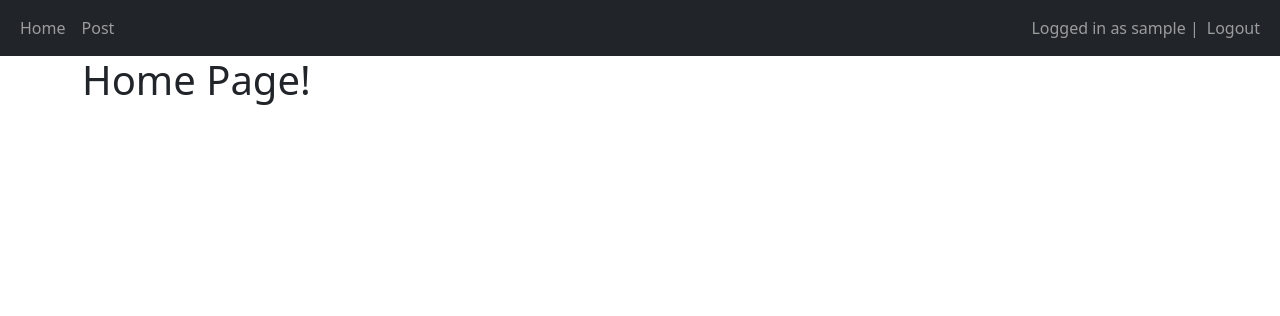
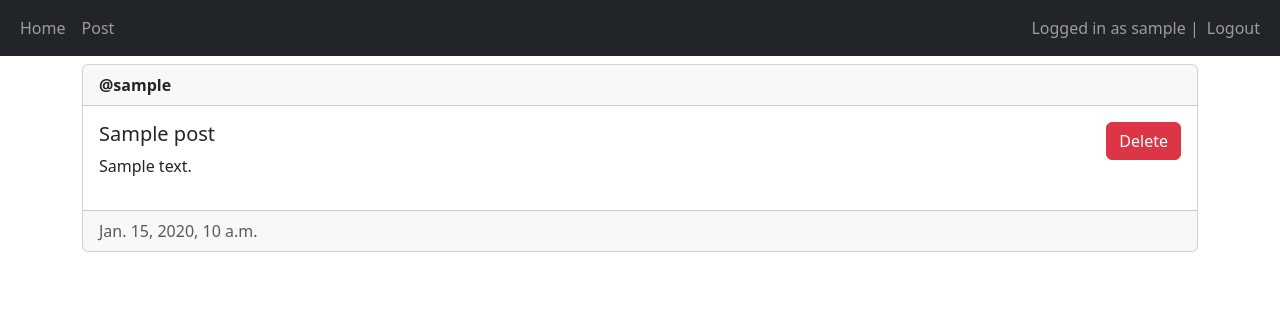
Before and after one commit to Ditra02/Django-User-Management, a Django app: page / in a window 1280 px wide. Shown: the top 316 px of the page. Run offline with Django 4.2, Linux system fonts and the light colour scheme; a user stored in the database is signed in; tables that the repository leaves empty hold one stand-in row (values such as "Sample post").

Commit message:
add deleting features for post

```diff
--- a/website/main/templates/main/home.html
+++ b/website/main/templates/main/home.html
@@ -3,5 +3,29 @@
 {% block title %} Home Page {% endblock %}
 
 {% block content %}
-    <h1>Home Page!</h1>
+    {% for post in posts %}
+        <div class="card mt-2">
+            <div class="card-header"><strong>@{{ post.author.username }}</strong></div>
+            <div class="card-body d-flex flex-row justify-content-between">
+                <div>
+                    <h5 class="card-title">{{ post.title }}</h5>
+                    <p>{{ post.description }}</p>
+                </div>
+
+                <div>
+                    {% if request.user == post.author %}
+                        <form action="" method="post">
+                            {% csrf_token %}
+                            <button type="submit" class="btn btn-danger" name="post-id" value="{{ post.id }}">Delete</button>
+                        </form>
+                    {% endif %}
+                </div>
+            </div>
+            <div class="card-footer text-muted">
+                {{ post.created_at }}
+            </div>
+        </div>
+    {% empty %}
+    <p>No post yet:(</p>
+    {% endfor %}
 {% endblock %}
--- a/website/main/views.py
+++ b/website/main/views.py
@@ -2,11 +2,22 @@ from django.shortcuts import render, HttpResponse, redirect
 from .forms import RegisterForm, PostForm
 from django.contrib.auth import login, logout, authenticate
 from django.contrib.auth.decorators import login_required
-# Create your views here.
+from .models import Post
 
 @login_required(login_url="/login")
 def home(request):
-    return render(request=request, template_name='main/home.html')
+    posts = Post.objects.all()
+
+    if request.method == "POST":
+        post_id = request.POST.get("post-id")
+        post = Post.objects.filter(id=post_id).first()
+
+        if post and post.author == request.user:
+            post.delete()
+
+    context = {'posts' : posts}
+
+    return render(request=request, template_name='main/home.html', context=context)
 
 
 @login_required(login_url="/login")
@@ -26,7 +37,6 @@ def create_post(request):
     return render(request=request, template_name='main/create_post.html', context={'form':form})
 
 
-
 def sign_up(request):
     if request.method == "POST":
         form = RegisterForm(request.POST)
```
Also changed, not shown: note.txt (+10 -0 lines).
